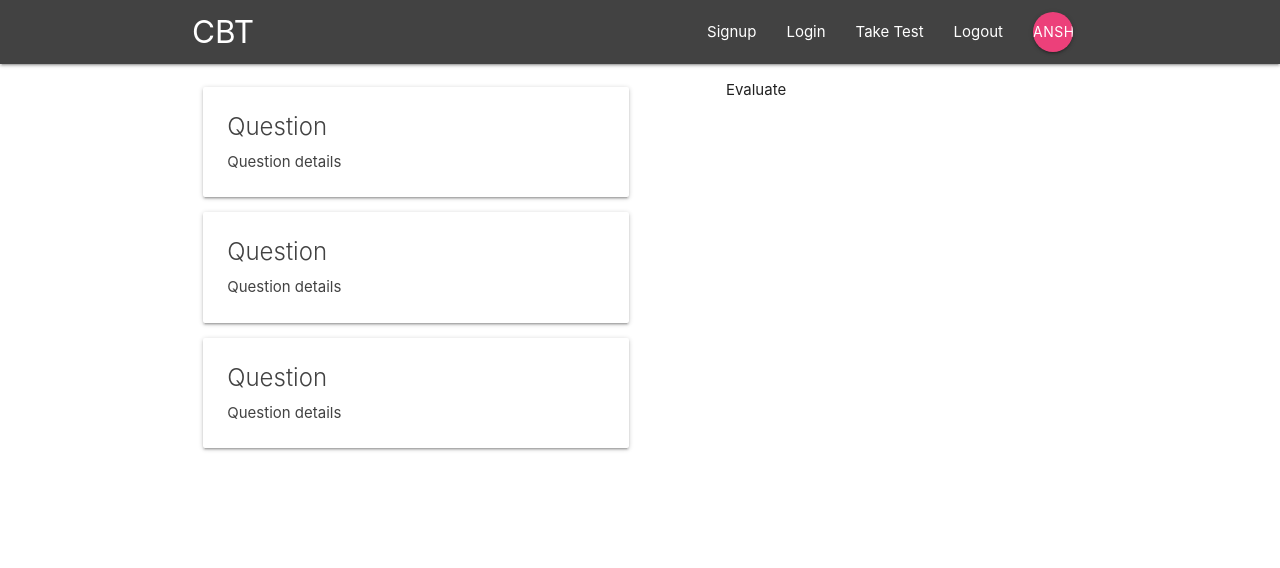
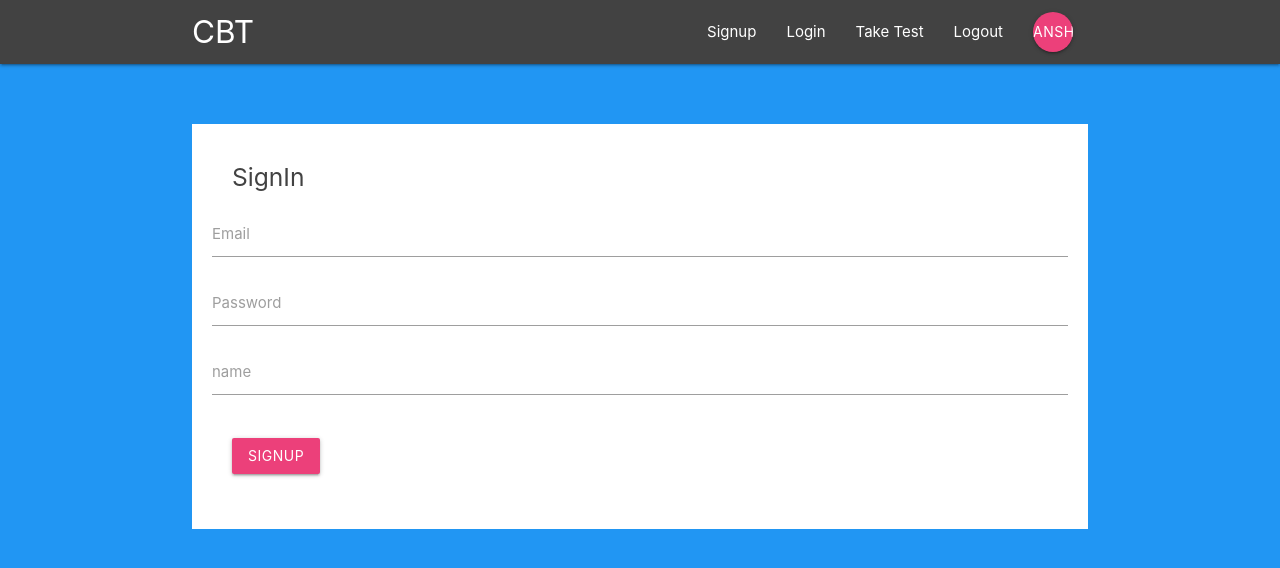
Before and after one commit to Anshu-rai89/OnlineAssement-Frontend, a React (Create React App) app: page /signup in a window 1280 px wide. Shown: the top 568 px of the page. Built offline with nearby package versions, Linux system fonts and the light colour scheme.

Commit message:
added style

```diff
--- a/src/App.js
+++ b/src/App.js
@@ -4,6 +4,7 @@ import {BrowserRouter,Switch,Route} from 'react-router-dom';
 import Navbar from './components/layout/navbar';
 import DashBord from './components/dashbord/dashbord';
 import SignIn from './components/auth/signin';
+import SignUp  from './components/auth/signup';
 function App() {
 
 
@@ -14,6 +15,7 @@ function App() {
       <Switch>
 
         <Route path='/signin' component={SignIn} />
+        <Route path='/signup' component ={SignUp}  />
         <Route path='/' component ={DashBord}  />
       </Switch>
     </div>
--- a/src/components/auth/signin.js
+++ b/src/components/auth/signin.js
@@ -3,17 +3,20 @@ import React from 'react';
 class SignIn extends React.Component
 {
     state={
-
+       email:'',
+       password:''
     }
 
     handleChange=(e)=>
-    {
-        console.log(e);
+    {  this.setState(
+        {
+        [e.target.id]:[e.target.value]
+        });
     }
 
     handleSubmit=(e)=>
-    {
-        console.log(e);
+    {   e.preventDefault();
+        console.log(this.state);
     }
     render()
     {
--- a/src/components/auth/signup.js
+++ b/src/components/auth/signup.js
@@ -0,0 +1,52 @@
+import React from 'react';
+
+class SignUp extends React.Component
+{
+    state={
+       email:'',
+       password:'',
+       name:''
+    }
+
+    handleChange=(e)=>
+    {  this.setState(
+        {
+        [e.target.id]:[e.target.value]
+        });
+    }
+
+    handleSubmit=(e)=>
+    {   e.preventDefault();
+        console.log(this.state);
+    }
+    render()
+    {
+        return(
+            <div className="container">
+                <form onSubmit={this.handleSubmit} className="white">
+                    <h5 className="grey-text text-darken-3">SignIn</h5>
+                    <div className="input-field">
+                        <label htmlFor="email" >Email</label>
+                        <input  type="email" id ="email"   onChange={this.handleChange}/>
+                    </div>
+                    <div className="input-field">
+                        <label htmlFor="password" >Password</label>
+                        <input  type="password" id ="password" onChange={this.handleChange}/>
+                    </div>
+
+                    <div className="input-field">
+                        <label htmlFor="name" >name</label>
+                        <input  type="text" id ="name" onChange={this.handleChange}/>
+                    </div>
+
+                    <div className="input-field">
+                        <button className="btn pink lighten-1 ">SignUp</button>
+                    </div>
+                </form>
+            </div>
+        )
+    }
+}
+
+
+export default SignUp;
--- a/src/components/layout/signoutlink.js
+++ b/src/components/layout/signoutlink.js
@@ -6,8 +6,8 @@ const SignedOutLink=()=>
 {
     return (
         <ul className="right">
-            <li><NavLink to='/'>Signup</NavLink> </li>
-            <li><NavLink to='/'>Login</NavLink></li>
+            <li><NavLink to='/signup'>Signup</NavLink> </li>
+            <li><NavLink to='/signin'>Login</NavLink></li>
 
         </ul>
     )
--- a/src/index.css
+++ b/src/index.css
@@ -1,13 +1,16 @@
 body {
-  margin: 0;
-  font-family: -apple-system, BlinkMacSystemFont, 'Segoe UI', 'Roboto', 'Oxygen',
-    'Ubuntu', 'Cantarell', 'Fira Sans', 'Droid Sans', 'Helvetica Neue',
-    sans-serif;
-  -webkit-font-smoothing: antialiased;
-  -moz-osx-font-smoothing: grayscale;
+  background-color: #2196f3;
+
 }
 
-code {
-  font-family: source-code-pro, Menlo, Monaco, Consolas, 'Courier New',
-    monospace;
+form{
+  margin-top:60px;
+  padding: 20px;
+
+
 }
+
+form button,form h5{
+  margin:20px;
+  padding: 0;
+}
```
